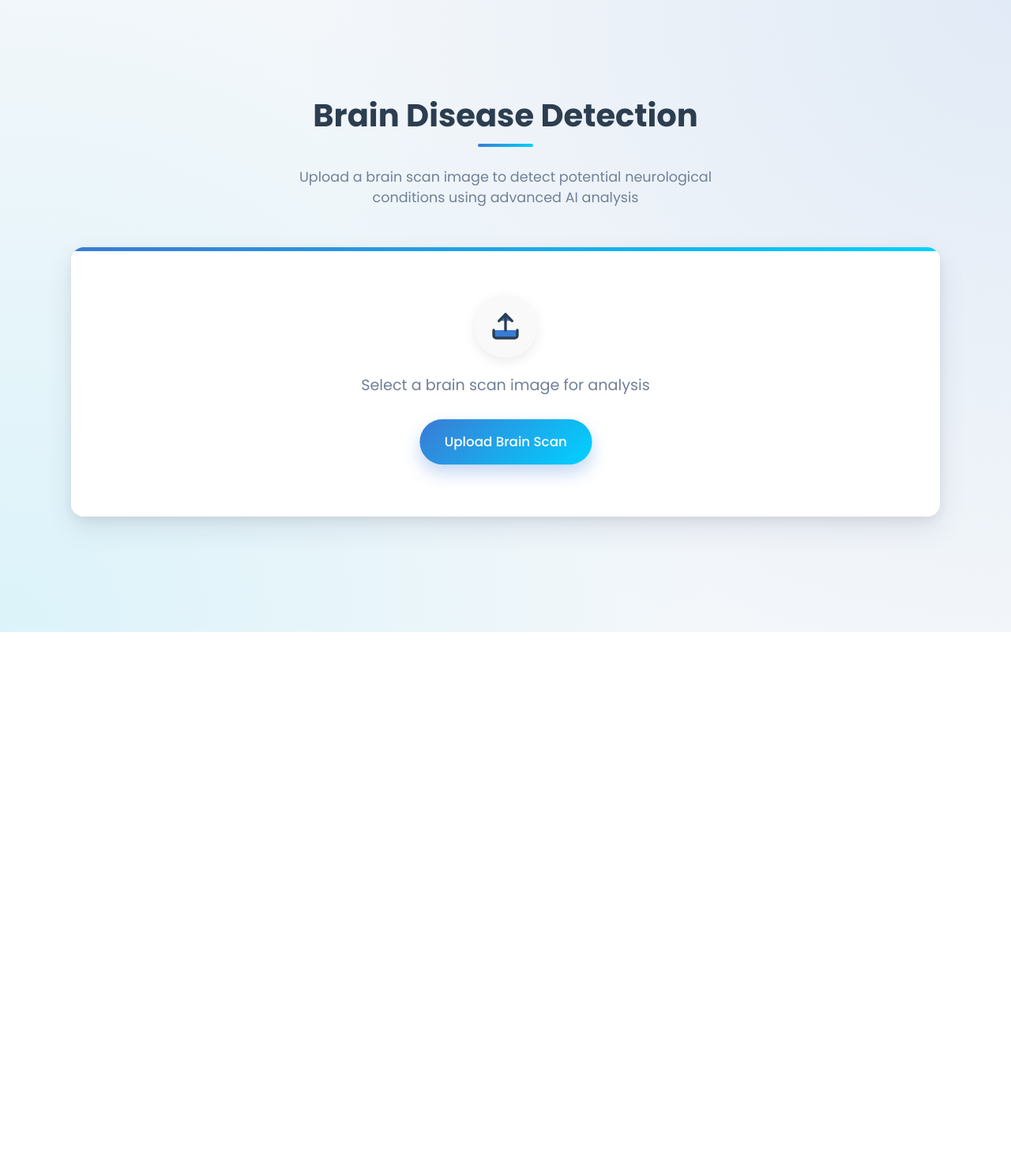
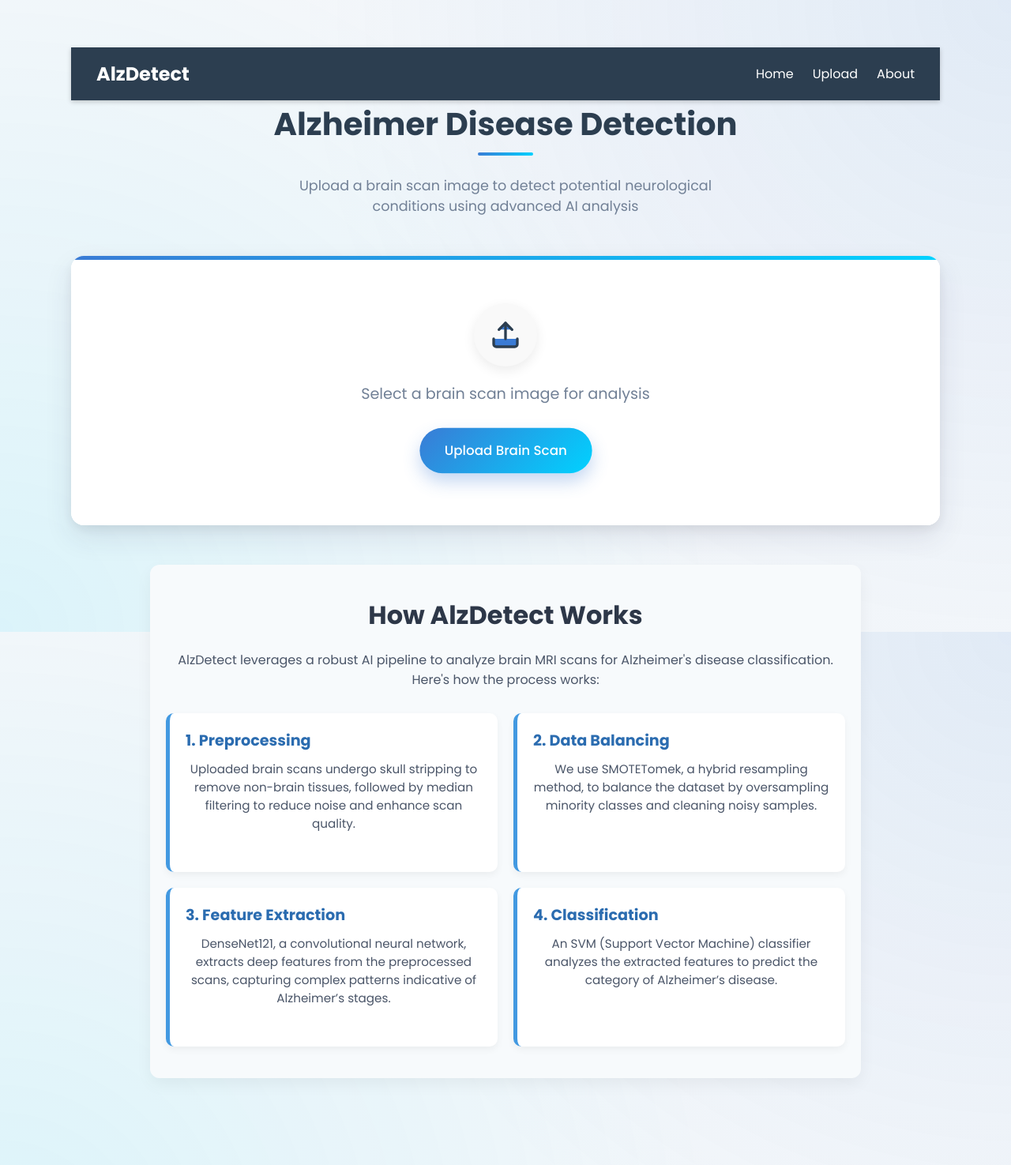
Before and after one commit to Sanika301/Alzheimer-Detection-, a Flask app: page / in a window 1280 px wide. Shown: the whole page at 79% size. Before the commit the page ends 800 px from the top, so only its background shows below. Run offline with Flask 3, Linux system fonts and the light colour scheme.

Commit message:
UI has been modified

```diff
--- a/app.py
+++ b/app.py
@@ -51,7 +51,8 @@ def predict_image(img_path):
         probs = svm_model.predict_proba(features)[0]
         predicted_class_idx = np.argmax(probs)
         predicted_class = class_names[predicted_class_idx]
-        confidence_scores = {label: round(float(score), 2) for label, score in zip(class_names, probs)}
+        confidence_scores = {label: round(float(score) * 100, 2) for label, score in zip(class_names, probs)}
+        # confidence_scores = {label: round(float(score), 2) for label, score in zip(class_names, probs)}
         return predicted_class, confidence_scores
     except Exception as e:
         print(f"Prediction Error: {e}")
--- a/templates/index.html
+++ b/templates/index.html
@@ -6,6 +6,117 @@
     <title>Brain Disease Detection</title>
     <link href="https://fonts.googleapis.com/css2?family=Poppins:wght@300;400;500;600;700&display=swap" rel="stylesheet">
     <style>
+        .about-section {
+    background-color: #f7fafc;
+    padding: 40px 20px;
+    border-radius: 12px;
+    max-width: 900px;
+    margin: 50px auto;
+    box-shadow: 0 8px 20px rgba(0, 0, 0, 0.05);
+}
+
+.about-section h2 {
+    font-size: 2rem;
+    color: #2d3748;
+    margin-bottom: 20px;
+    text-align: center;
+}
+
+.about-section p {
+    font-size: 1rem;
+    color: #4a5568;
+    text-align: center;
+    margin-bottom: 30px;
+}
+
+.process-steps {
+    display: grid;
+    grid-template-columns: 1fr;
+    gap: 20px;
+}
+
+@media (min-width: 768px) {
+    .process-steps {
+        grid-template-columns: repeat(2, 1fr);
+    }
+}
+
+.step {
+    background-color: white;
+    padding: 20px;
+    border-radius: 10px;
+    border-left: 5px solid #4299e1;
+    box-shadow: 0 4px 10px rgba(0, 0, 0, 0.05);
+    transition: transform 0.3s ease;
+}
+
+.step:hover {
+    transform: translateY(-4px);
+}
+
+.step h3 {
+    font-size: 1.2rem;
+    color: #2b6cb0;
+    margin-bottom: 10px;
+}
+
+.step p {
+    font-size: 0.95rem;
+    color: #4a5568;
+}
+
+        /* Navigation Bar */
+.navbar {
+    background-color: #2c3e50;
+    padding: 1rem 2rem;
+    box-shadow: 0 2px 6px rgba(0, 0, 0, 0.2);
+    position: sticky;
+    top: 0;
+    z-index: 1000;
+}
+
+.nav-container {
+    display: flex;
+    justify-content: space-between;
+    align-items: center;
+}
+
+.nav-logo {
+    color: #ffffff;
+    font-size: 1.5rem;
+    font-weight: bold;
+    text-decoration: none;
+}
+
+.nav-menu {
+    list-style: none;
+    display: flex;
+    gap: 1.5rem;
+    margin: 0;
+    padding: 0;
+}
+
+.nav-link {
+    color: #ffffff;
+    text-decoration: none;
+    font-size: 1rem;
+    transition: color 0.3s ease;
+}
+
+.nav-link:hover {
+    color: #18bc9c;
+}
+
+/* Fade-in Animation */
+.fade-in {
+    animation: fadeIn 1.5s ease-in-out;
+}
+
+@keyframes fadeIn {
+    from { opacity: 0; transform: translateY(-10px); }
+    to { opacity: 1; transform: translateY(0); }
+}
+
         :root {
             --primary: #3a7bd5;
             --primary-gradient: linear-gradient(135deg, #3a7bd5, #00d2ff);
@@ -364,12 +475,22 @@
 </head>
 <body>
     <div class="container">
-        <header class="fade-in">
-            <h1>Brain Disease Detection</h1>
+    <header class="fade-in" id="home">
+        <nav class="navbar">
+            <div class="nav-container">
+                <a href="#" class="nav-logo">AlzDetect</a>
+                <ul class="nav-menu">
+                    <li><a href="#home" class="nav-link">Home</a></li>
+                    <li><a href="#upload" class="nav-link">Upload</a></li>
+                    <li><a href="#about" class="nav-link">About</a></li>
+                </ul>
+            </div>
+        </nav>
+        <h1>Alzheimer Disease Detection</h1>
         <p class="subtitle">Upload a brain scan image to detect potential neurological conditions using advanced AI analysis</p>
     </header>
 
-        <div class="card fade-in" style="animation-delay: 0.2s">
+    <div class="card fade-in" id="upload" style="animation-delay: 0.2s">
         <div class="upload-section">
             <div class="brain-bg"></div>
             <div class="upload-icon">
@@ -422,8 +543,32 @@
         </div>
     </div>
     {% endif %}
+
+    <!-- About Section -->
+    <div id="about" class="about-section fade-in" style="animation-delay: 0.6s;">
+    <h2>How AlzDetect Works</h2>
+    <p>AlzDetect leverages a robust AI pipeline to analyze brain MRI scans for Alzheimer's disease classification. Here's how the process works:</p>
+    <div class="process-steps">
+        <div class="step">
+            <h3>1. Preprocessing</h3>
+            <p>Uploaded brain scans undergo skull stripping to remove non-brain tissues, followed by median filtering to reduce noise and enhance scan quality.</p>
+        </div>
+        <div class="step">
+            <h3>2. Data Balancing</h3>
+            <p>We use SMOTETomek, a hybrid resampling method, to balance the dataset by oversampling minority classes and cleaning noisy samples.</p>
+        </div>
+        <div class="step">
+            <h3>3. Feature Extraction</h3>
+            <p>DenseNet121, a convolutional neural network, extracts deep features from the preprocessed scans, capturing complex patterns indicative of Alzheimer’s stages.</p>
+        </div>
+        <div class="step">
+            <h3>4. Classification</h3>
+            <p>An SVM (Support Vector Machine) classifier analyzes the extracted features to predict the category of Alzheimer’s disease.</p>
+        </div>
+    </div>
     </div>
 
+    </div>
     <script>
         function showLoading() {
             document.getElementById('loading').style.display = 'block';
```
Lines whose indentation alone changed are shown as unchanged.
